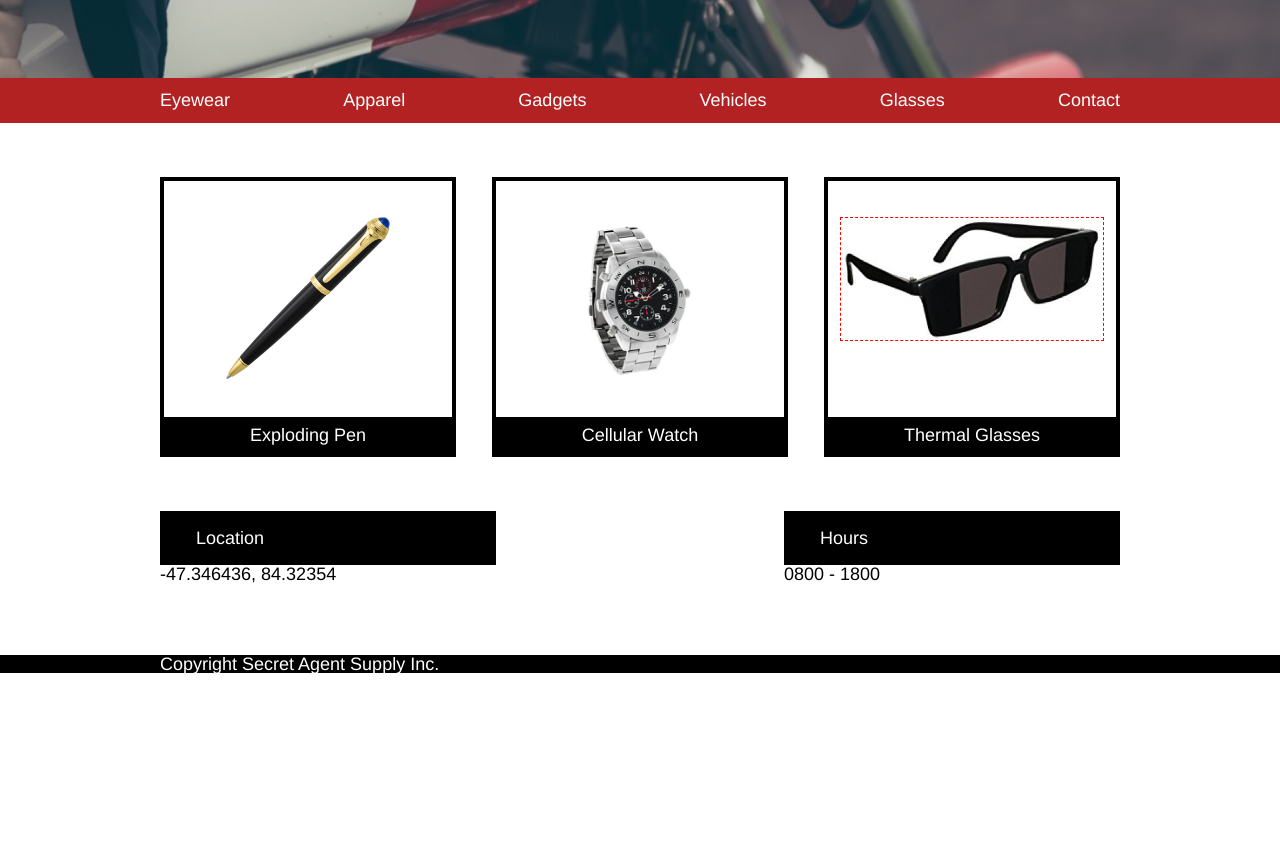
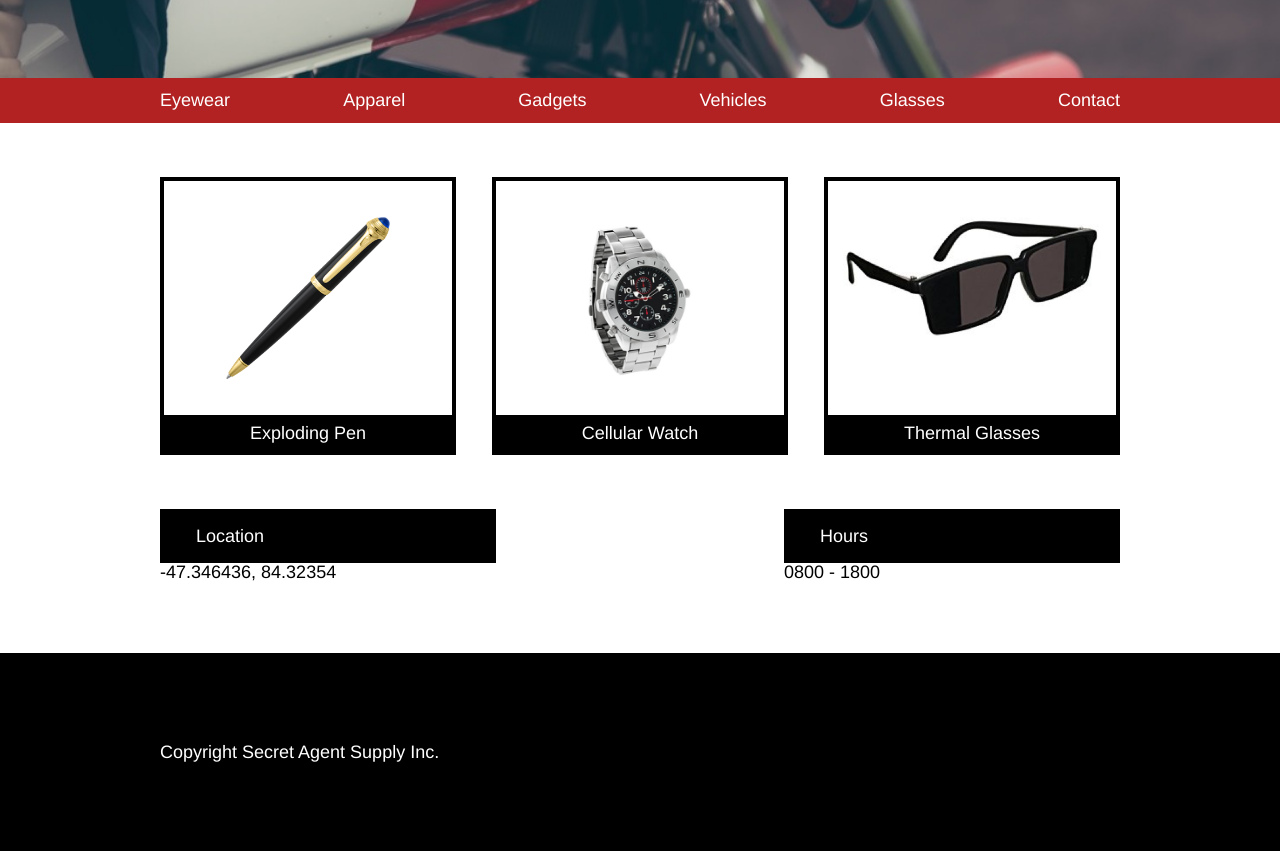
Before and after one commit to sebasgil/agent_supply, a plain HTML site: page index.html in a window 1280 px wide. Shown: the part 414-1265 px from the top of the page. Before the commit the page ends 1088 px from the top, so only its background shows below. Drawn offline with Linux system fonts and the light colour scheme.

Commit message:
Complete Desktop styling

```diff
--- a/resources/css/style.css
+++ b/resources/css/style.css
@@ -112,12 +112,11 @@ nav li {
 #products .box img {
   height: 9rem;
   margin: 2rem auto;
-  /*border: 1px dashed green;*/
 }
 
 #glasses {
   max-height: 45%;
-  border: 1px dashed red;
+  /*border: 1px dashed red;*/
 }
 
 #findus {
@@ -145,4 +144,10 @@ nav li {
 
 footer {
   background-color: black;
+  display: flex;
+  align-items: center;
 }
+
+footer p {
+  padding: 5rem 0;
+}
```
